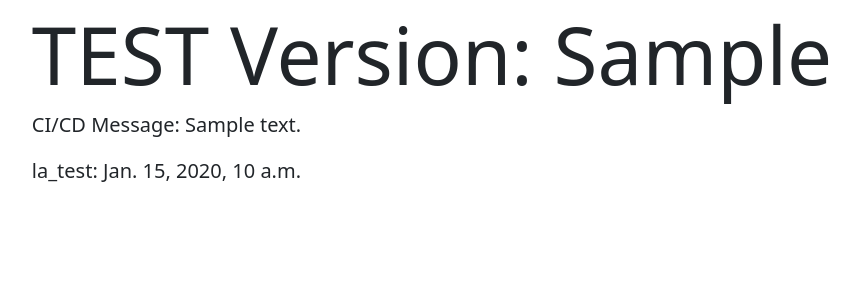
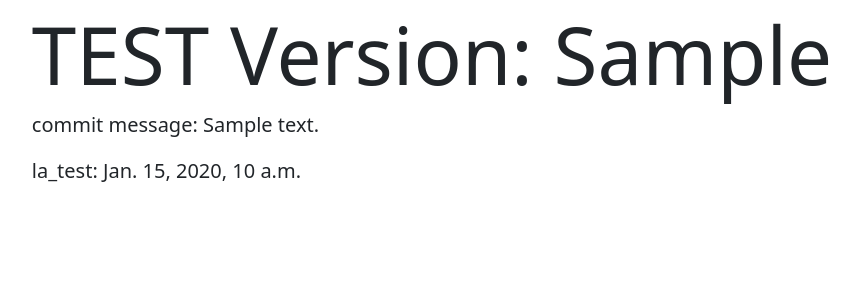
Before and after one commit to jahirultusar/django-cicd, a Django app: template myapp/templates/myapp/index.html in a window 1280 px wide. Shown: the part 266-573 px from the top of the page, without its empty margins (208-1067 px from the left). Run offline with Django 5.2, Linux system fonts and the light colour scheme; the template is opened without the code that fills it: most values are stand-ins (such as "Sample title", 1, 10 or a date in 2020).

```diff
--- a/myapp/templates/myapp/index.html
+++ b/myapp/templates/myapp/index.html
@@ -17,7 +17,7 @@
         <div> <!-- This is the new div wrapper for vertical alignment -->
             <h1 class="display-1">TEST Version: {{ git_version }}</h1>
             <!-- <p class="lead">Git Hash: {{ git_hash }}</p> -->
-            <p class="lead">CI/CD Message: {{ git_message }}</p>
+            <p class="lead">commit message: {{ git_message }}</p>
             <p class="lead">la_test: {{ git_date }}</p>
         </div>
     </div>
```
Also changed, not shown: .github/workflows/release.yml (added).
